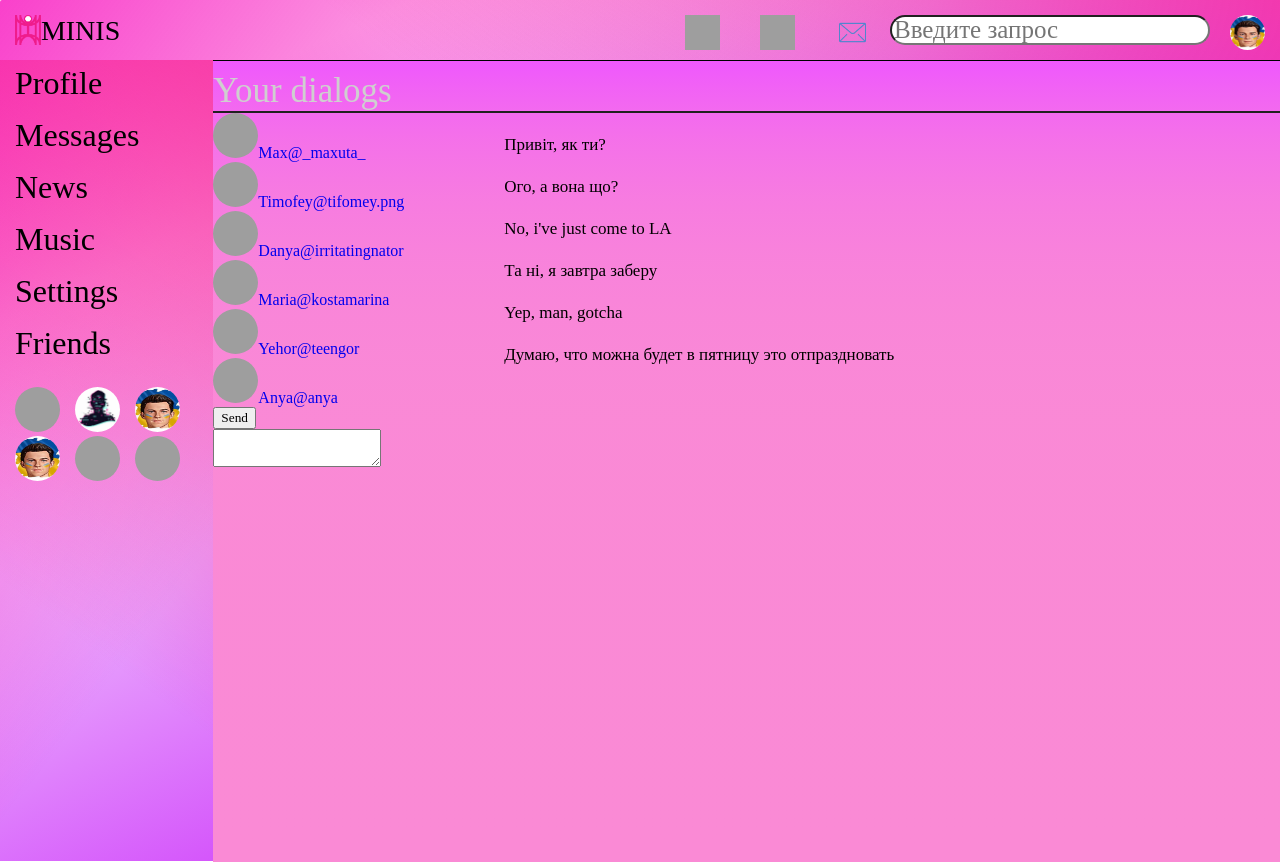
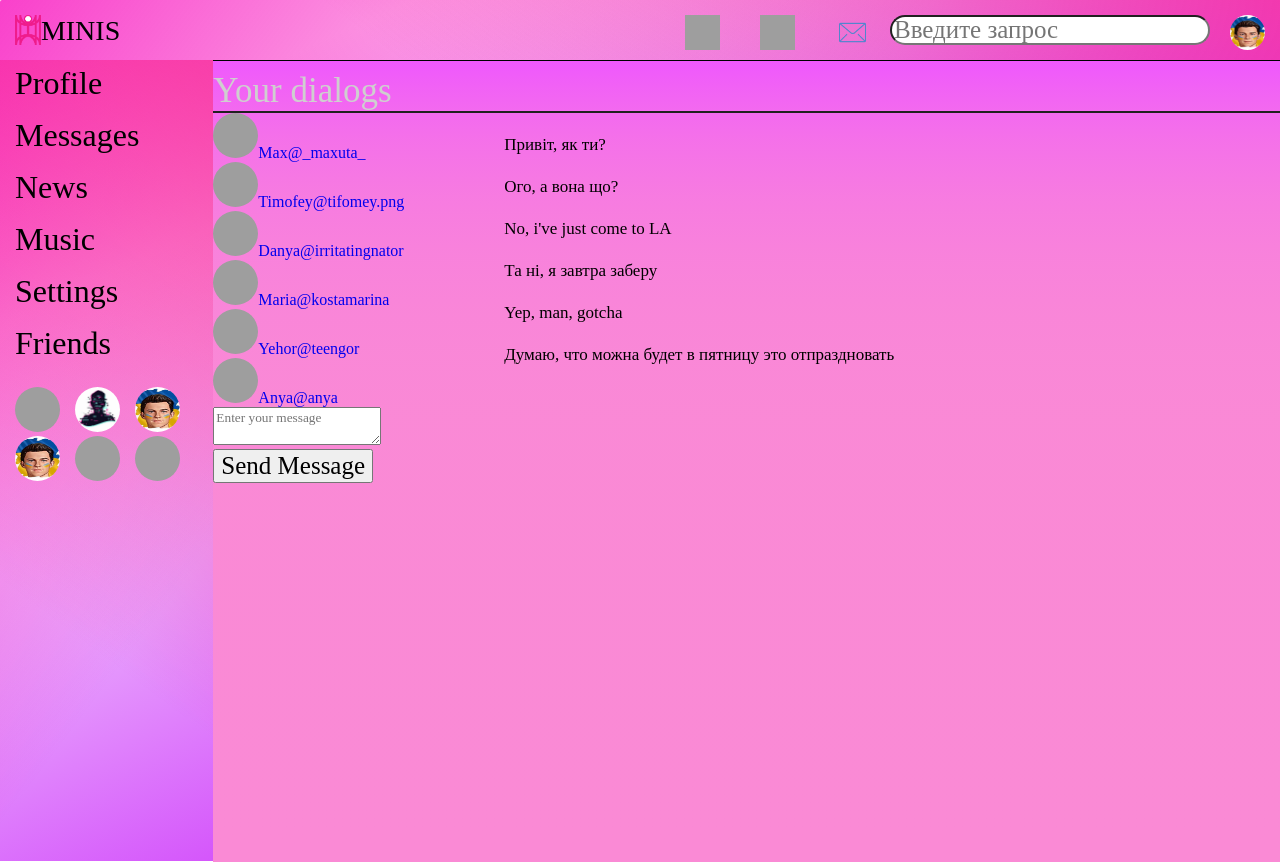
Before and after one commit to 1Maxuta1/Minis1, a React (Create React App) app: page /messages in a window 1280 px wide. Built offline with nearby package versions, Linux system fonts and the light colour scheme; grey boxes are pictures that could not be loaded; a web font is replaced by a local one.

Commit message:
Added Messages textarea (09.02.23)

```diff
--- a/src/App.js
+++ b/src/App.js
@@ -23,14 +23,22 @@ const App = (props) => {
             element={
               <Profile
                 state={props.state.ProfilePage}
-                addPost={props.addPost}
-                updateNewPostText={props.updateNewPostText}
+                dispatch={props.dispatch}
+                // addPost={store.addPost.bind(store)}
+                // updateNewPostText={store.updateNewPostText.bind(store)}
               />
             }
           />
           <Route
             path="/messages"
-            element={<Messages state={props.state.MessagesPage} />}
+            element={
+              <Messages
+                MessagesData={props.state.MessagesData}
+                newMessageBody={props.newMessageBody}
+                state={props.state.MessagesPage}
+                dispatch={props.dispatch}
+              />
+            }
           />
           <Route path="/news" element={<News />} />
           <Route path="/music" element={<Music />} />
--- a/src/States/state.js
+++ b/src/States/state.js
@@ -1,3 +1,8 @@
+const ADD_POST = "ADD-POST";
+const UPDATE_NEW_POST = "UPDATE-NEW-POST-TEXT";
+const NEW_MESSAGE_BODY = "NEW-MESSAGE-BODY";
+const SEND_MESSAGE = "SEND-MESSAGE";
+
 let store = {
   _state: {
     ProfilePage: {
@@ -6,7 +11,7 @@ let store = {
         { id: 2, message: "Nah, you're fake", likesCount: 6 },
         { id: 3, message: "Maybe, he is real", likesCount: 4 },
       ],
-      newPostText: "",
+      newPostText: "Hi",
     },
     MessagesPage: {
       dialogsData: [
@@ -28,6 +33,7 @@ let store = {
           message: "Думаю, что можна будет в пятницу это отпраздновать",
         },
       ],
+      newMessageBody: "",
     },
     Sidebar: {
       Friends: [{ id: 1 }],
@@ -44,22 +50,62 @@ let store = {
     this._callSubscriber = observer;
   },
 
-  addPost() {
+  dispatch(action) {
+    if (action.type === ADD_POST) {
       let newPost = {
-      id: 4,
+        id: this._state.ProfilePage.myPostsData.length + 1,
         message: this._state.ProfilePage.newPostText,
         likesCount: 0,
       };
       this._state.ProfilePage.myPostsData.push(newPost);
       this._state.ProfilePage.newPostText = "";
       this._callSubscriber(this._state);
+    } else if (action.type === UPDATE_NEW_POST) {
+      this._state.ProfilePage.newPostText = action.newText;
+      this._callSubscriber(this._state);
+    } else if (action.type === NEW_MESSAGE_BODY) {
+      this._state.MessagesPage.newMessageBody = action.body;
+      this._callSubscriber(this._state);
+    } else if (action.type === SEND_MESSAGE) {
+      let body = this._state.MessagesPage.newMessageBody;
+      this._state.MessagesPage.messagesData.push({
+        id: this._state.MessagesPage.messagesData.length + 1,
+        message: body,
+      });
+      this._state.MessagesPage.newMessageBody = "";
+      this._callSubscriber(this._state);
+    }
   },
-  updateNewPostText(newText) {
-    this._state.ProfilePage.newPostText = newText;
-    this._callSubscriber(this._state);
-  },
-  dispatchEvent(action) {},
 };
 
+export const addPostActionCreator = () => ({
+  type: ADD_POST,
+});
+export const updateNewPostActionCreator = (text) => ({
+  type: UPDATE_NEW_POST,
+  newText: text,
+});
+
+export const sendMessageCreator = () => ({ type: SEND_MESSAGE });
+
+export const updateNewMessageBodyCreator = (body) => ({
+  type: NEW_MESSAGE_BODY,
+  body: body,
+});
 export default store;
 window.store = store;
+
+// _addPost() {
+//   let newPost = {
+//     id: 4,
+//     message: this._state.ProfilePage.newPostText,
+//     likesCount: 0,
+//   };
+//   this._state.ProfilePage.myPostsData.push(newPost);
+//   this._state.ProfilePage.newPostText = "";
+//   this._callSubscriber(this._state);
+// },
+// _updateNewPostText(newText) {
+//   this._state.ProfilePage.newPostText = newText;
+//   this._callSubscriber(this._state);
+// },
--- a/src/components/Content/Content.jsx
+++ b/src/components/Content/Content.jsx
@@ -9,9 +9,11 @@ const Profile = (props) => {
       <div className={styles.content_wrapper}>
         <ContentInfo />
         <MyPosts
-          addPost={props.addPost}
+          dispatch={props.dispatch}
           myPostsData={props.state.myPostsData}
-          updateNewPostText={props.updateNewPostText}
+          newPostText={props.state.newPostText}
+          // addPost={props.addPost}
+          // updateNewPostText={props.updateNewPostText}
         />
       </div>
     </div>
--- a/src/components/Content/Posts/MyPosts.jsx
+++ b/src/components/Content/Posts/MyPosts.jsx
@@ -1,6 +1,8 @@
 import React from "react";
 import styles from "./MyPosts.module.css";
 import Post from "./Post/Post";
+import { addPostActionCreator } from "../../../States/state";
+import { updateNewPostActionCreator } from "../../../States/state";
 
 const MyPosts = (props) => {
   let PostsElement = props.myPostsData.map((post) => (
@@ -15,18 +17,20 @@ const MyPosts = (props) => {
   let newPostElement = React.createRef();
   // let addUser = React.createRef();
 
-  let addPost = () => {
-    props.addPost();
+  const addPost = () => {
+    // props.addPost();
+    props.dispatch(addPostActionCreator());
   };
 
   let onPostChange = () => {
+    // props.updateNewPostText(text);
     let text = newPostElement.current.value;
-    props.updateNewPostText(text);
+    let action = updateNewPostActionCreator(text);
+    props.dispatch(action);
   };
 
   return (
     <div className={styles.posts}>
-      <div className={styles.content_item}>Avatar + description</div>
       <div>
         <textarea
           onChange={onPostChange}
@@ -37,7 +41,7 @@ const MyPosts = (props) => {
       <button type="button" onClick={addPost}>
         Create a post
       </button>
-      <div className={styles.my_posts}>My posts</div>
+      <h2 className={styles.my_posts}>My posts</h2>
       {PostsElement}
       {/* <Post message={post.message} id={MyPostsData[0].id} likesCount={MyPostsData[0].likesCount} src="/img/avatar1.jpg" />
 <Post message={MyPostsData[1].message} id={MyPostsData[1].id}  likesCount={MyPostsData[1].likesCount} src="/img/avatar2.jpg"/>
--- a/src/components/Content/Posts/MyPosts.module.css
+++ b/src/components/Content/Posts/MyPosts.module.css
@@ -10,3 +10,7 @@ line-height: 20px;
 .posts button{
     font-size: 25px;
 }
+
+.my_posts{
+ font-size: 35px;
+}
--- a/src/components/Messages/Messages.jsx
+++ b/src/components/Messages/Messages.jsx
@@ -1,13 +1,15 @@
 import React from "react";
 import styles from "./Messages.module.css";
 import DialogItem from "./DialogItem/DialogItem";
+import { sendMessageCreator } from "../../States/state";
+import { updateNewMessageBodyCreator } from "../../States/state";
 
 const Message = (props) => {
   return <div className={styles.message}>{props.message}</div>;
 };
 
 const Messages = (props) => {
-  let dialogsELements = props.state.dialogsData.map((dialog) => (
+  let dialogsElements = props.state.dialogsData.map((dialog) => (
     <DialogItem
       message={dialog.message}
       id={dialog.id}
@@ -20,24 +22,37 @@ const Messages = (props) => {
     <Message message={message.message} id={message.id} />
   ));
 
-  let newTextElement = React.createRef();
-  let addMessage = () => {
-    let text = newTextElement.current.value;
-    alert(text);
+  let newMessageBody = props.state.newMessageBody;
+
+  const sendMessage = () => {
+    // props.addPost();
+    props.dispatch(sendMessageCreator());
+  };
+
+  let updateNewMessageBody = (event) => {
+    // props.updateNewPostText(text);
+    let body = event.target.value;
+    props.dispatch(updateNewMessageBodyCreator(body));
   };
 
   return (
     <div className={styles.wrapper}>
       <div className={styles.title}>Your dialogs</div>
       <div className={styles.section}>
-      <div className={styles.dialogs}>{dialogsELements}</div>
+        <div className={styles.dialogs}>{dialogsElements}</div>
 
-      <div className={styles.messages}>{messagesElements}</div>
+        <div className={styles.messages}>{messagesElements}</div>
       </div>
-      <button onClick={addMessage}>Send</button>
       <div>
-        <textarea ref={newTextElement}></textarea>
+        <textarea
+          placeholder="Enter your message"
+          value={newMessageBody}
+          onChange={updateNewMessageBody}
+        ></textarea>
       </div>
+      <button className={styles.button} type="button" onClick={sendMessage}>
+        Send Message
+      </button>
     </div>
   );
 };
--- a/src/components/Messages/Messages.module.css
+++ b/src/components/Messages/Messages.module.css
@@ -57,3 +57,8 @@
   height: 35px;
   padding: 0px 20px;
 }
+
+.button {
+  font-size: 25px;
+
+}
--- a/src/index.js
+++ b/src/index.js
@@ -12,8 +12,10 @@ export let rerenderTree = (state) => {
     <BrowserRouter>
       <App
         state={state}
-        addPost={store.addPost.bind(store)}
-        updateNewPostText={store.updateNewPostText.bind(store)}
+        dispatch={store.dispatch.bind(store)}
+        store={store}
+        // addPost={store.addPost.bind(store)}
+        // updateNewPostText={store.updateNewPostText.bind(store)}
       />
     </BrowserRouter>
   );
```
Lines whose indentation alone changed are shown as unchanged.
